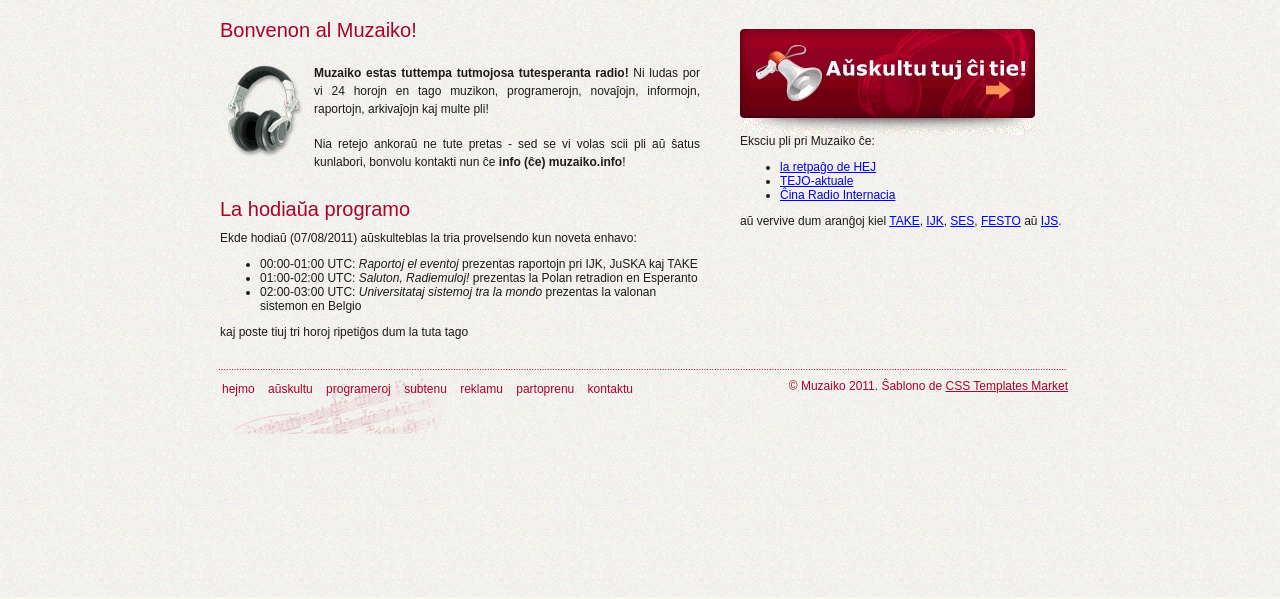
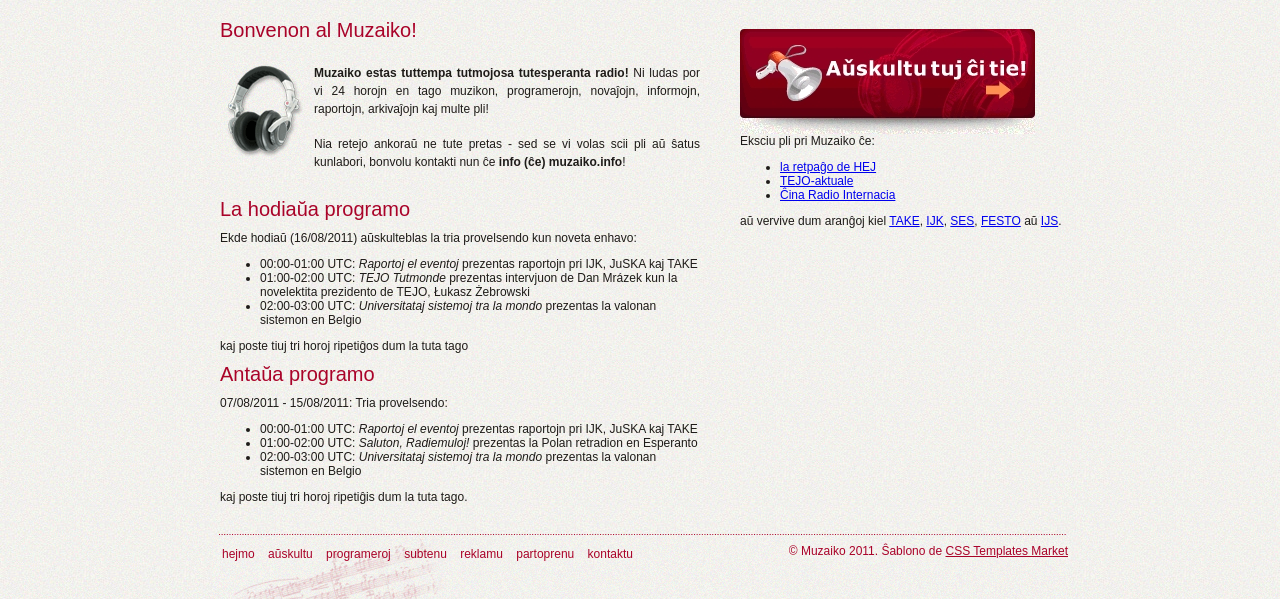
Before and after one commit to bpeel/Muzaiko, a PHP site: page / in a window 1280 px wide. Shown: the part 203-802 px from the top of the page. Run offline with PHP 8.4, Linux system fonts and the light colour scheme; data that the repository does not hold is empty.

Commit message:
-Aldonis la novan enhavon -Avizo #3: meti "spacon" tuj super "babilaj programeroj" cxe "programeroj"

```diff
--- a/index.php
+++ b/index.php
@@ -8,13 +8,22 @@
 </p>
 <p>Nia retejo ankoraŭ ne tute pretas - sed se vi volas scii pli aŭ ŝatus kunlabori, bonvolu kontakti nun ĉe <b>info (ĉe) muzaiko.info</b>!</p>
 <div class="title">La hodiaŭa programo</div>
-Ekde hodiaŭ (07/08/2011) aŭskulteblas la tria provelsendo kun noveta enhavo:
+Ekde hodiaŭ (16/08/2011) aŭskulteblas la tria provelsendo kun noveta enhavo:
+<ul>
+<li>00:00-01:00 UTC: <i>Raportoj el eventoj</i> prezentas raportojn pri IJK, JuSKA kaj TAKE</li>
+<li>01:00-02:00 UTC: <i>TEJO Tutmonde</i> prezentas intervjuon de Dan Mrázek kun la novelektita prezidento de TEJO, Łukasz Żebrowski</li>
+<li>02:00-03:00 UTC: <i>Universitataj sistemoj tra la mondo</i> prezentas la valonan sistemon en Belgio</li>
+</ul>
+kaj poste tiuj tri horoj ripetiĝos dum la tuta tago
+
+<div class="title">Antaŭa programo</div>
+07/08/2011 - 15/08/2011: Tria provelsendo:
 <ul>
 <li>00:00-01:00 UTC: <i>Raportoj el eventoj</i> prezentas raportojn pri IJK, JuSKA kaj TAKE</li>
 <li>01:00-02:00 UTC: <i>Saluton, Radiemuloj!</i> prezentas la Polan retradion en Esperanto</li>
 <li>02:00-03:00 UTC: <i>Universitataj sistemoj tra la mondo</i> prezentas la valonan sistemon en Belgio</li>
 </ul>
-kaj poste tiuj tri horoj ripetiĝos dum la tuta tago
+kaj poste tiuj tri horoj ripetiĝis dum la tuta tago.
 
 <?php
 	function print_show($hour, $title, $desc, $num=0) {
--- a/programeroj.php
+++ b/programeroj.php
@@ -7,6 +7,8 @@
 Novaĵoj el la tuta mondo por la tuta mondo, kiun redaktas por vi nia teamo ĉe <a target="_blank" href="https://groups.google.com/group/retradio-novajxoj">Retradio-novaĵoj</a>.
 <!--<a target="_blank" href="https://docs.google.com/document/d/1tEKmKe_OTNb_ZAZ1Dm3eVEXJ3K9sNeSy_yMPbwygCWY/edit?hl=en&authkey=CK7Hq6cH">Kiel verki radio-novaĵojn</a>
 -->
+<!--artefarita acxa spaco por Avizo #3 ;) -->
+<ul></ul>
 
 <div class="title">Babilaj programeroj</div>
 <ul>
@@ -16,6 +18,7 @@
 <li>Raportoj el eventoj</li>
 <li>Saluton, Radiemuloj!</li>
 <li>Universitataj sistemoj tra la mondo</li>
+<li>TEJO Tutmonde</li>
 </ul>
 
 <div class="title">Reklamoj</div>
```
